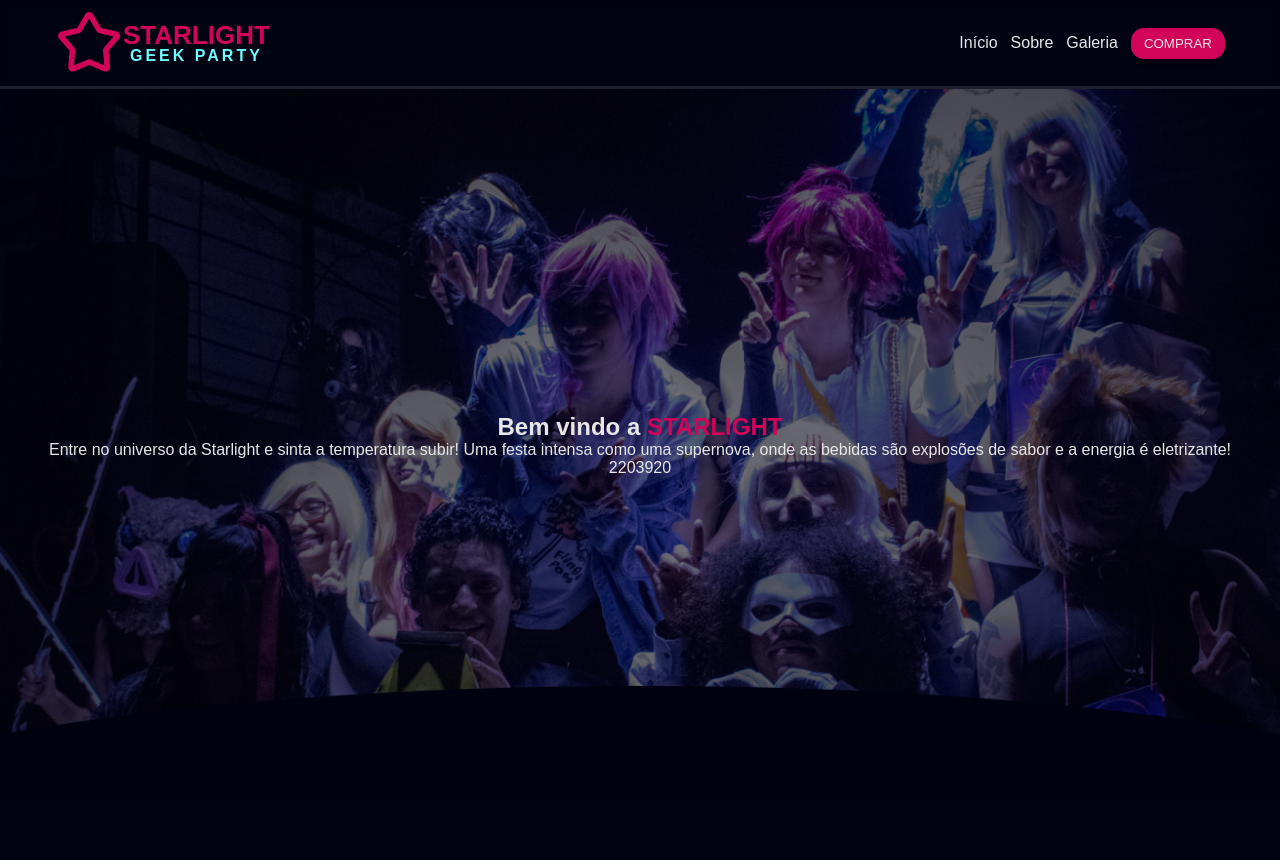
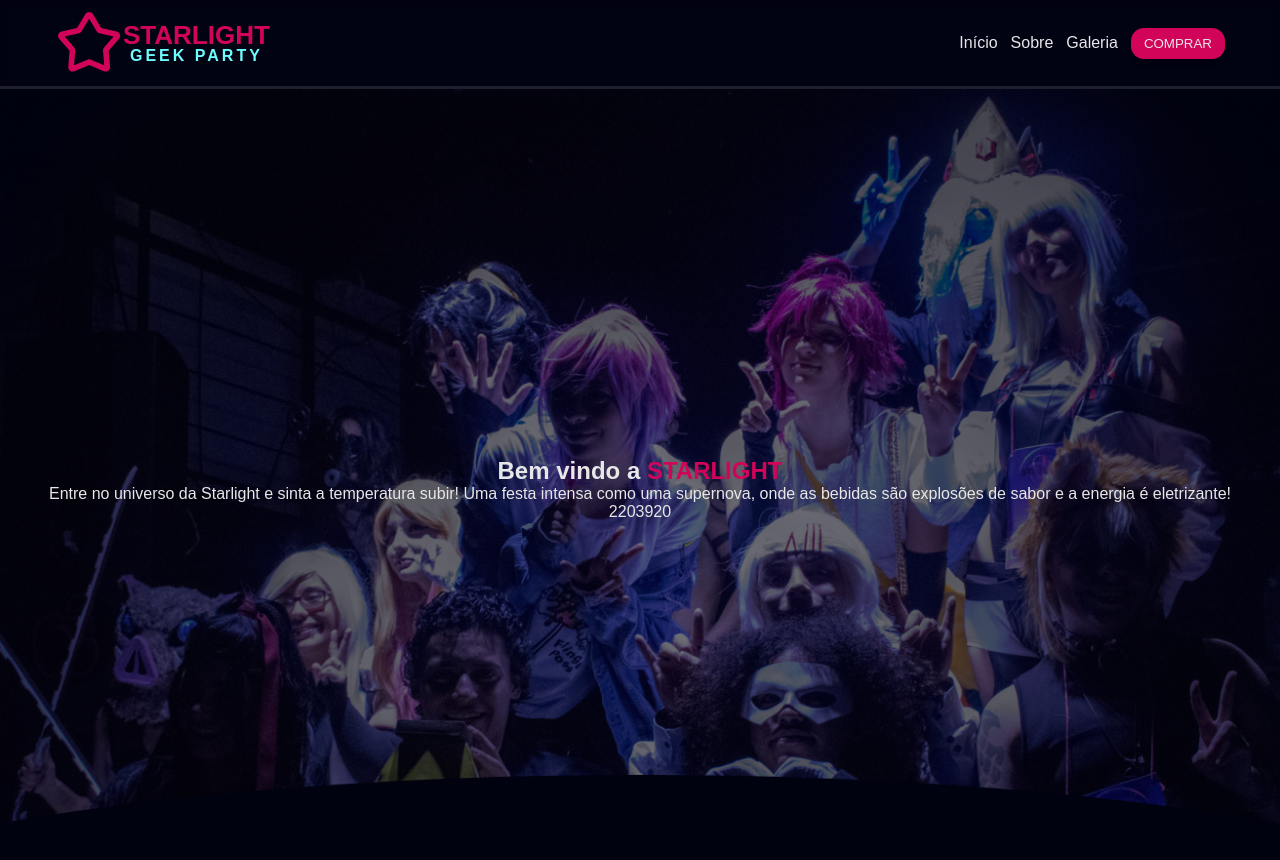
Before and after one commit to SchusterN-hub/Starlight, an Angular app: page / in a window 1280 px wide. Shown: the top 860 px of the page. Before the commit the page ends 800 px from the top, so only its background shows below. Built offline with nearby package versions, Linux system fonts and the light colour scheme; a web font is replaced by a local one.

Commit message:
mudança no tamanho do banner

```diff
--- a/src/app/components/banner/banner.component.scss
+++ b/src/app/components/banner/banner.component.scss
@@ -3,7 +3,8 @@
 
 .banner {
   @include flex(column, center, center);
-  height: calc(100vh - 89px);
+  height: 100vh;
+  width: 100vw;
   background: url(../../../assets/images/home_background.png);
   background-repeat: no-repeat;
   background-attachment: fixed;
```
